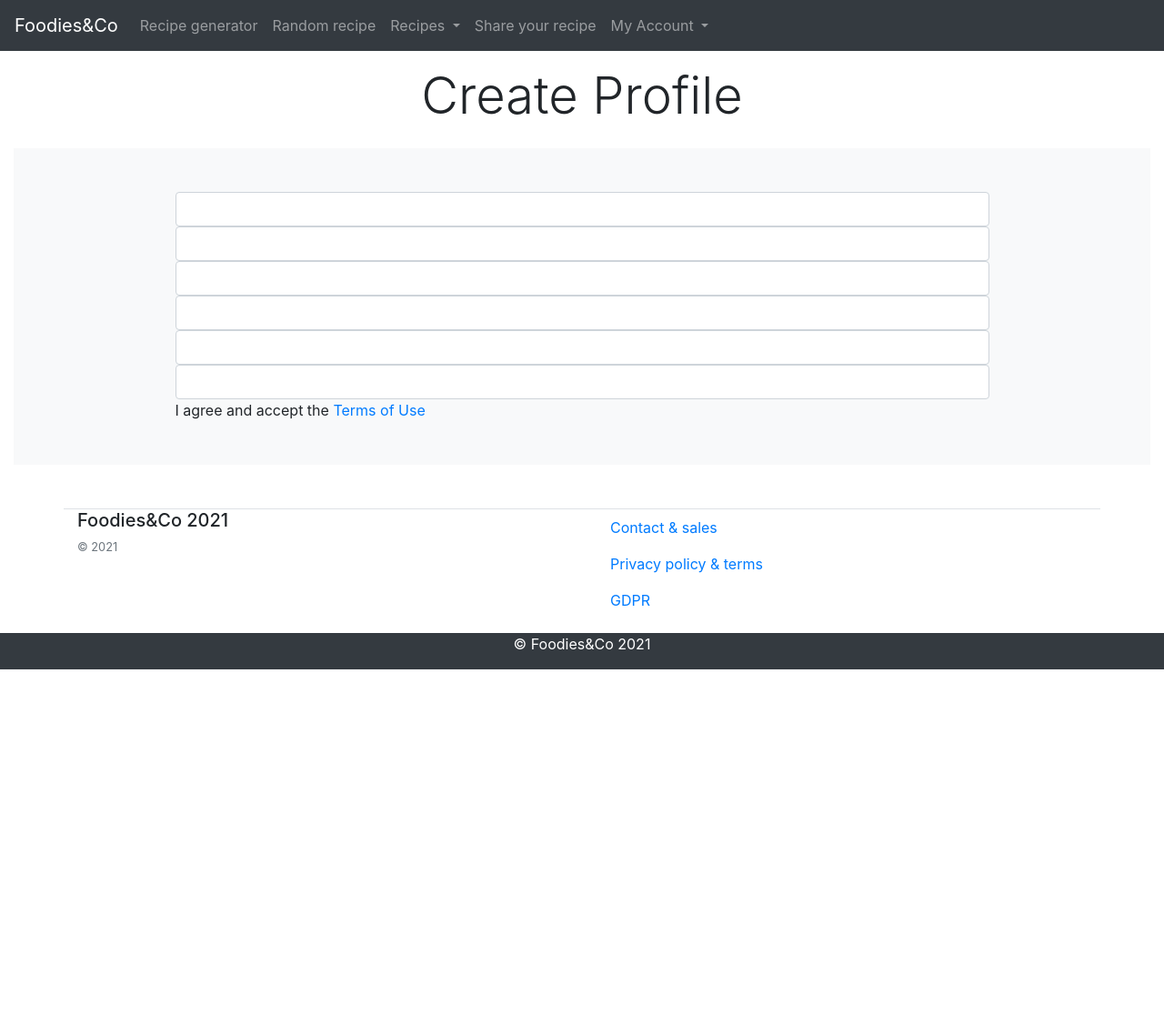
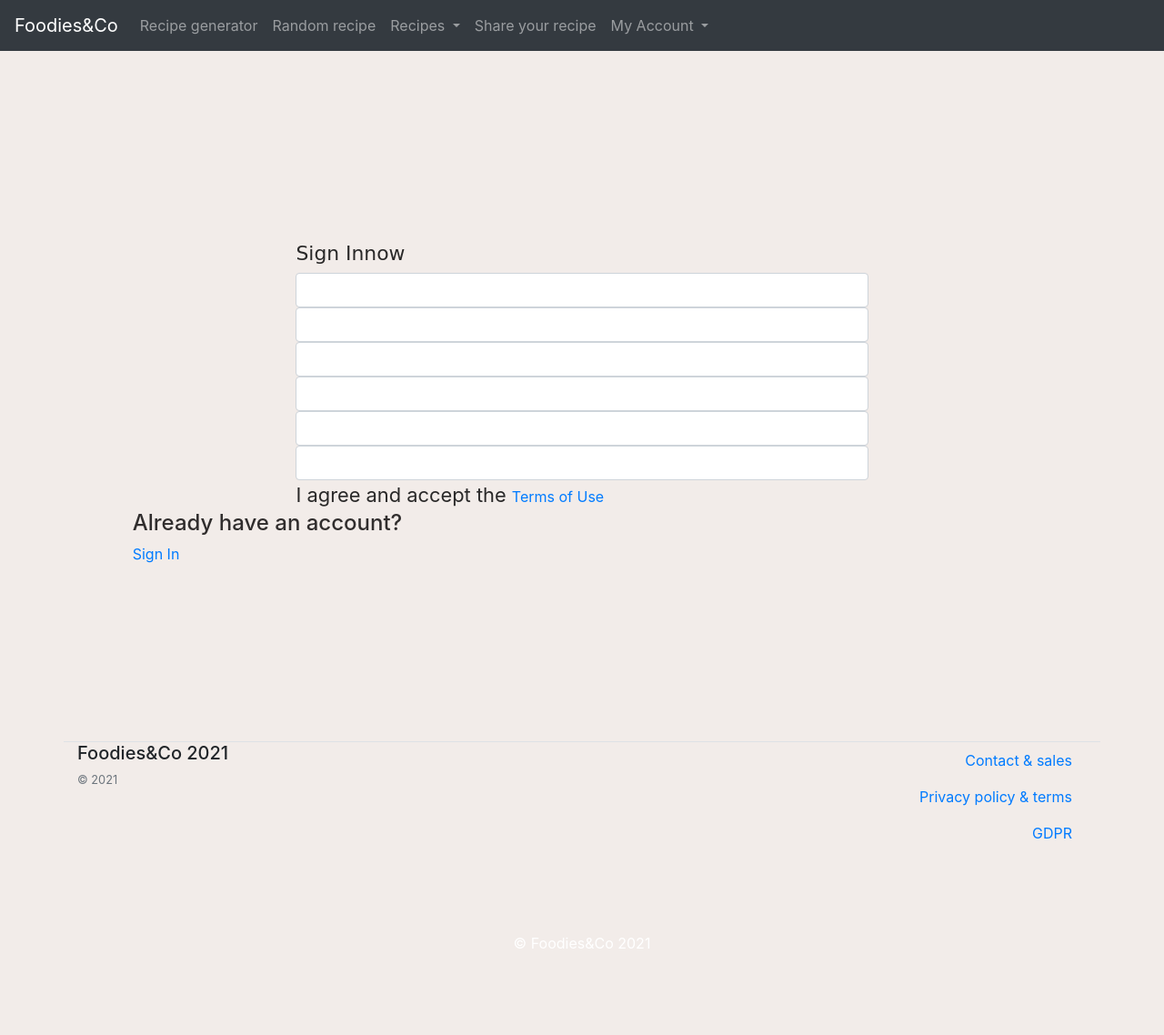
Before and after one commit to lvsambou/Projet-Z, a Symfony app: template templates/register/register.html.twig in a window 1280 px wide. Shown: the whole page at 91% size. Before the commit the page ends 736 px from the top, so only its background shows below. Run offline with Twig, Linux system fonts and the light colour scheme; the template is opened without the code that fills it, so the values that code supplies are empty; form fields are guessed from the names that the template uses; some libraries are stand-ins or nearby versions.

Commit message:
Add n°33 ajout login.css, contact.css, contact.css MAJ register.css, ContactController, contact.html.twig, register.html.twig

```diff
--- a/public/asset/css/register.css
+++ b/public/asset/css/register.css
@@ -1,18 +1,23 @@
-body{
+body
+{
+/*background-color: white;*/
+    background-color: #F2ECE9;
+}
+.container-fluid
+{
     background: #F2ECE9 !important;
     color: rgb(48, 45, 45);
     padding: 5.691519vw;
 }
 
-/*.texte{*/
-/*    font-size: 1.70745589vw;*/
-/*    font-weight: bold italic;*/
-/*    color: rgb(41, 40, 40);*/
-/*}*/
 h1
 {
     font-family: 'Dawning of a New Day', cursive;
-    font-size: 8.537279vw;
+    /*font-size: 8.537279vw;*/
+    font-size: 1.70745589vw;
+    font-weight: bold italic;
+    color: rgb(41, 40, 40);
+
 }
 
 span
@@ -23,7 +28,8 @@ span
 
 }
 
-.form-group{
+.form-group
+{
     height: 70px!important;
     width: 400px!important;
     border: none!important;
@@ -42,3 +48,18 @@ label
     margin-top: 1%;
     margin-bottom: 1%;
 }
+span
+{
+
+}
+h3
+{
+    text-align: right;
+
+}
+a
+{
+    white-space: nowrap;
+    text-align: right;
+    text-decoration: none;
+}
--- a/src/Controller/UserController.php
+++ b/src/Controller/UserController.php
@@ -80,7 +80,7 @@ class UserController extends AbstractController
                 ]
             ])
             ->add('submit', SubmitType::class, [
-                'label'=>'Sign Up'
+                'label'=>'Submit'
             ])
             ->getForm();
 
--- a/src/DataFixtures/AppFixtures.php
+++ b/src/DataFixtures/AppFixtures.php
@@ -5,6 +5,7 @@ namespace App\DataFixtures;
 use App\Entity\Farmer;
 use Doctrine\Bundle\FixturesBundle\Fixture;
 use Doctrine\Persistence\ObjectManager;
+use App\Entity\Category;
 
 class AppFixtures extends Fixture
 {
--- a/templates/profile/profile.html.twig
+++ b/templates/profile/profile.html.twig
@@ -4,7 +4,7 @@
 
 {% block body %}
 
-    <h1>Hello User ! ✅</h1>
+    <h1>Hello User Welcome to Foddies&Co ! ✅</h1>
     <a href="{{ path('account_dashboard') }}">Click here</a>
 
 {% endblock %}
--- a/templates/register/register.html.twig
+++ b/templates/register/register.html.twig
@@ -4,20 +4,17 @@
 
 {% block stylesheets %}
     {{ parent() }}
-    <link href="{{ asset('asset/css/test.css') }}" rel="stylesheet"/>
+    <link href="{{ asset('asset/css/register.css') }}" rel="stylesheet"/>
 {% endblock %}
 
 {% block body %}
 <div class="p-3 mx-auto text-center">
-    <h1 class="display-4">Create Profile</h1>
+    <h1 class="display-4"></h1>
 </div>
 
-<div class="py-5 bg-light">
-    <div class="container">
-        <div class="row">
-            <div class="container-fluid">
-                <div class="col-10 mx-auto">
-{#                {{ form( form) }}#}
+<div class="container-fluid wh-100-80 section-bg mt-4 section-bg">
+    <div class="col-8 mx-auto">
+        <h1>Sign In<span>now</span></h1>
         {{ form_start(form) }}
         {{ form_widget(form.username) }}
         {{ form_widget(form.firstname) }}
@@ -27,10 +24,11 @@
         {{ form_widget(form.tou) }}
         <span>I agree and accept the&nbsp</span><a href="{{ path('legals') }}">Terms of Use</a>
         {{ form_end(form) }}
+
         </div>
-            </div>
-        </div>
-    </div>
+        <h4>Already have an account?</h4>
+        <a href="register.html.twig">Sign In</a>
 </div>
 
+
 {% endblock %}
```
Also changed, not shown: public/asset/css/contact.css (added, +54 -0 lines), src/Controller/ContactController.php (+17 -10 lines), templates/contact/contact.html.twig (+39 -10 lines), public/asset/css/bootstrap.min.css, public/asset/css/login.css (added). Lines whose indentation alone changed are shown as unchanged.
